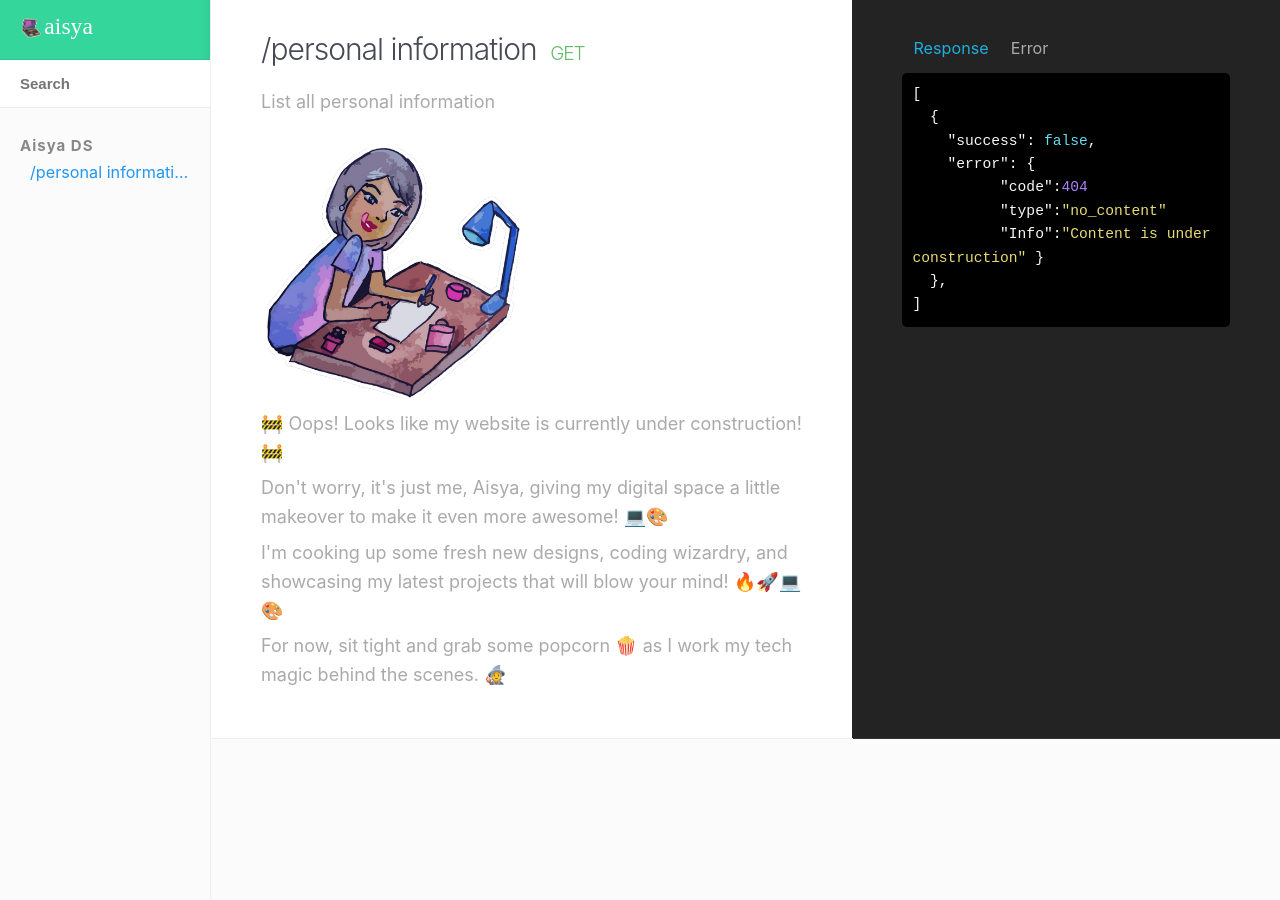
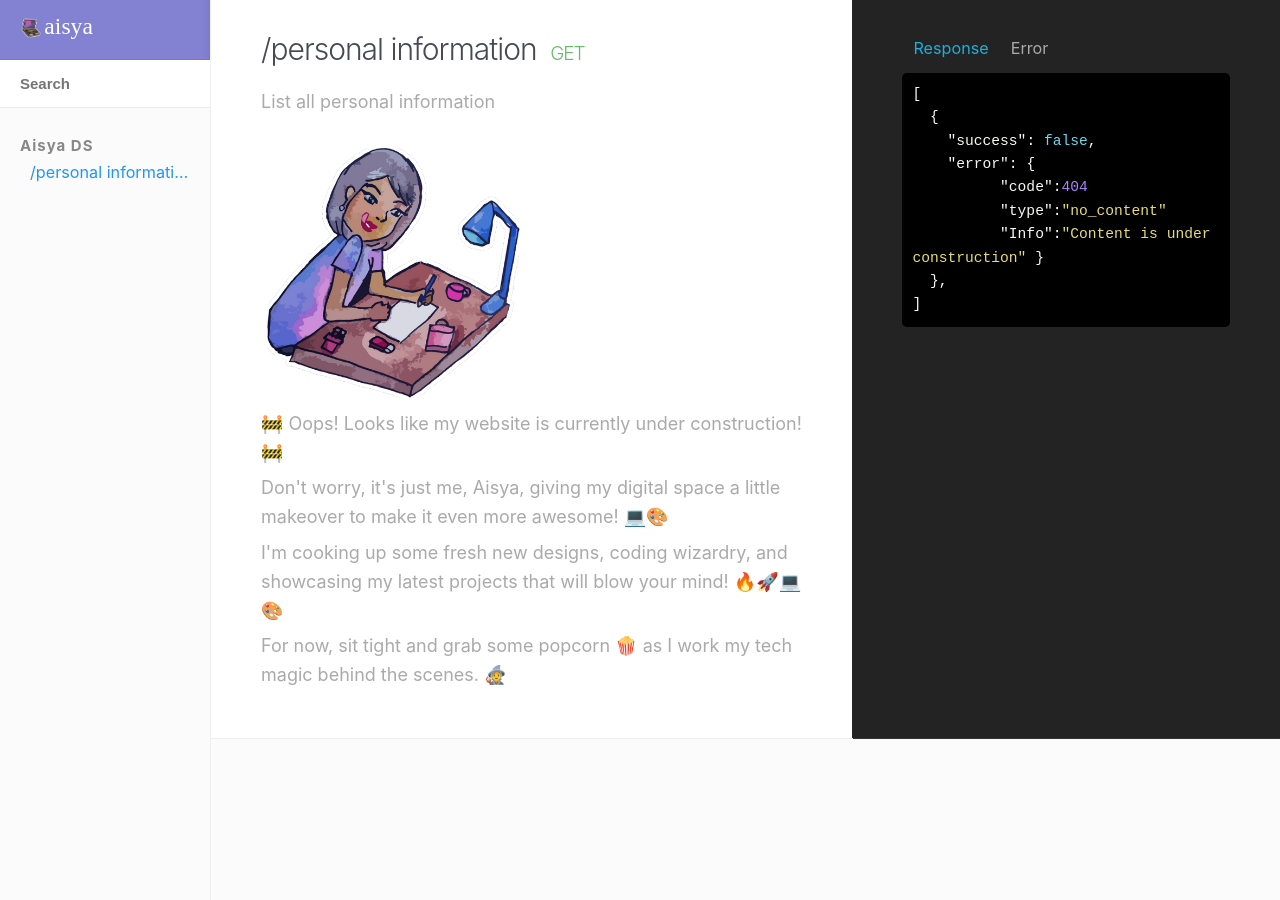
Before and after one commit to aisyadfira/aisyadfira-github, a Jekyll site: the page built from index.html, in a window 1280 px wide. Built offline with Jekyll 4.4.1, drawn with Linux system fonts in a browser that asks for light colours; nearby versions of some CDN libraries.

Commit message:
Update _main.scss

```diff
--- a/_sass/_main.scss
+++ b/_sass/_main.scss
@@ -451,7 +451,7 @@ header {
 	h1 {
 		height: $nav-header-height;
 		box-sizing: border-box;
-		background-color: $brand-colour;
+		background-color: #8381d1;;
 		color: #fff;
 		margin: 0;
 		font-size: 1.7rem;
```
